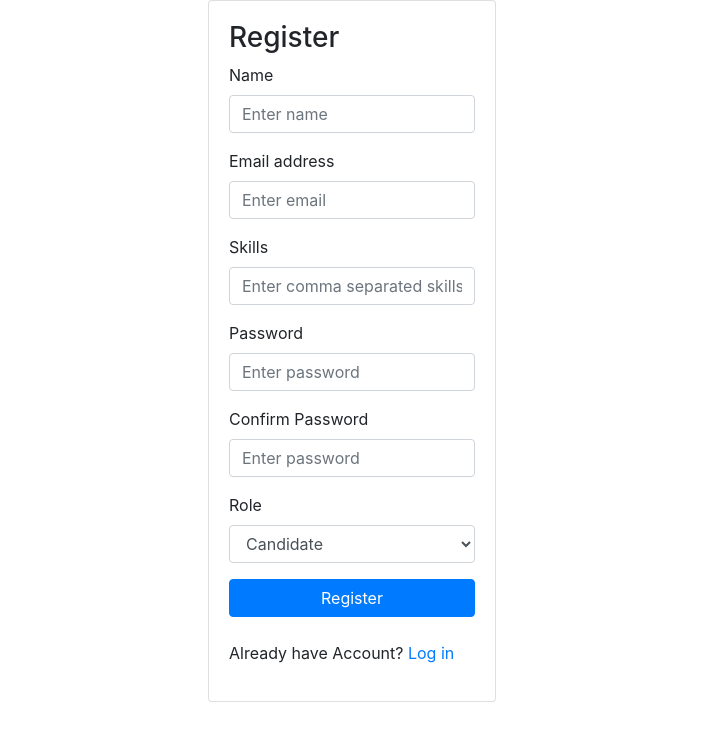
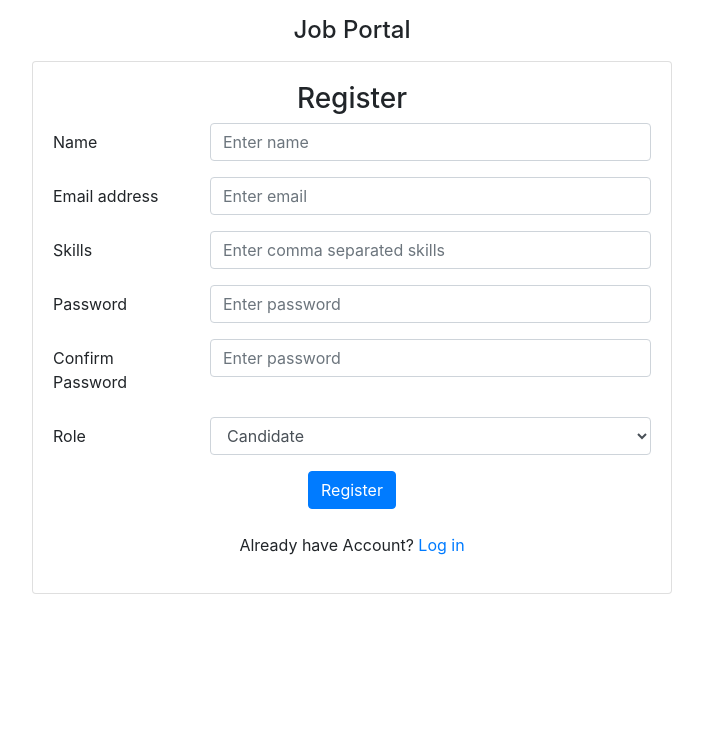
Before and after one commit to anujsoni08/job-portal, a React (Create React App) app: page /signup in a window 1280 px wide. Shown: the top 738 px of the page, without its empty margins (288-991 px from the left). Built offline with nearby package versions, Linux system fonts and the light colour scheme.

Commit message:
added snackbar

```diff
--- a/src/components/common/JobDetail/JobDetail.tsx
+++ b/src/components/common/JobDetail/JobDetail.tsx
@@ -1,4 +1,4 @@
-import React, { useState, Fragment, useEffect } from "react";
+import React, { useState, useEffect } from "react";
 import { withRouter } from "react-router";
 
 import { getJobDetail } from "../../../utils/private.api.helper";
--- a/src/containers/screens/HomeScreen/Candidate/Candidate.tsx
+++ b/src/containers/screens/HomeScreen/Candidate/Candidate.tsx
@@ -22,14 +22,14 @@ const Candidate = () => {
     const params = {
       jobId,
     };
-    const res = await applyCandidateJob(params);
+    await applyCandidateJob(params);
   };
 
   return (
     <div className="my-3 p-3 bg-white rounded shadow-sm">
       {jobList.length ? (
         <Fragment>
-          <h6 className="border-bottom border-gray pb-2 mb-0">
+        <h6 className="border-bottom border-gray pb-2 mb-0">
             Available Jobs
           </h6>
           {jobList.map((jobDetail: JobDetailInterface) => {
--- a/src/containers/screens/HomeScreen/Recruiter/Recruiter.tsx
+++ b/src/containers/screens/HomeScreen/Recruiter/Recruiter.tsx
@@ -35,7 +35,7 @@ const Recruiter = () => {
     const params = {
       jobId,
     };
-    const res = await deleteJob(params);
+    await deleteJob(params);
   };
 
   const handleModalClose = () => {
@@ -79,6 +79,7 @@ const Recruiter = () => {
                           <a
                             className="dropdown-item"
                             role="button"
+                            type="button"
                             onClick={() => {
                               setSelectedJobId(jobDetail.id);
                               setModalState(true);
@@ -88,6 +89,7 @@ const Recruiter = () => {
                           </a>
                           <a
                             role="button"
+                            type="button"
                             className="dropdown-item"
                             onClick={() => handleDeleteJob(jobDetail.id)}
                           >
--- a/src/containers/screens/LoginScreen/Login/Login.tsx
+++ b/src/containers/screens/LoginScreen/Login/Login.tsx
@@ -3,13 +3,27 @@ import { Link } from "react-router-dom";
 
 import "./index.css";
 import { handleUserLogin } from "../../../../utils/public.api.helper";
+import SimpleSnackbar from "../../../../components/common/Snackbar/Snackbar";
 
 const Login = (props: any) => {
-  const [loginType, setLoginType] = useState("candidate");
   const [formValues, setFormValues] = useState({
     email: "",
     password: "",
   });
+
+  const [snackbarValues, setSnackbarValues] = useState({
+    mode: "error",
+    message: "",
+    state: false,
+  });
+
+  const handleSnackbarClose = () => {
+    setSnackbarValues({
+      mode: "error",
+      message: "",
+      state: false,
+    });
+  };
 
   const handleLoginFormValues = (event: any) => {
     const { value, name } = event.target;
@@ -25,6 +39,11 @@ const Login = (props: any) => {
     const res: any = await handleUserLogin(formValues);
     if (res.data.code === 200) {
       const { email, name, userRole, skills, token, id } = res.data.data;
+      setSnackbarValues({
+        mode: "success",
+        message: "Successfully logged in",
+        state: true,
+      });
       await sessionStorage.setItem("email", email);
       await sessionStorage.setItem("name", name);
       await sessionStorage.setItem("userRole", userRole);
@@ -33,54 +52,76 @@ const Login = (props: any) => {
       await sessionStorage.setItem("id", id);
       props.history.push("/");
     } else {
+      setSnackbarValues({
+        mode: "error",
+        message: "Successfully logged in",
+        state: true,
+      });
     }
   };
 
   return (
-    <div className="card w-50">
+    <div>
+      <h4 className="text-center mt-3">Job Portal</h4>
+      <div className="card w-50 mt-3">
         <div className="card-body">
           <form>
-          <h3>Sign In</h3>
+            <h3 className="text-center">Sign In</h3>
 
-          <div className="form-group">
-            <label>Email address</label>
+            <div className="form-group row">
+              <label htmlFor="email" className="col-sm-3 col-form-label">
+                Email address
+              </label>
+              <div className="col-sm-9">
                 <input
                   type="email"
                   name="email"
+                  id="email"
                   onChange={handleLoginFormValues}
                   className="form-control"
                   placeholder="Enter email"
                 />
               </div>
+            </div>
 
-          <div className="form-group">
-            <label>Password</label>
+            <div className="form-group row">
+              <label htmlFor="password" className="col-sm-3 col-form-label">
+                Password
+              </label>
+              <div className="col-sm-9">
                 <input
                   type="password"
                   name="password"
+                  id="password"
                   onChange={handleLoginFormValues}
                   className="form-control"
                   placeholder="Enter password"
                 />
               </div>
+            </div>
 
             <div className="text-center">
               <button
                 onClick={(event) => handleLogin(event)}
-              className="btn btn-primary btn-block"
+                className="btn btn-primary"
               >
                 Login
               </button>
             </div>
             <br />
-          <p>
+            <p className="text-center">
               New user?
-            <Link to="/signup">
-              <i className="fas fa-user-plus" /> Sign up
-            </Link>
+              <Link to="/signup">{"  "} Sign up</Link>
             </p>
           </form>
         </div>
+      </div>
+      <SimpleSnackbar
+        message={snackbarValues.message}
+        state={snackbarValues.state}
+        mode={snackbarValues.mode}
+        onClose={() => handleSnackbarClose()}
+      />
     </div>
   );
 };
--- a/src/containers/screens/LoginScreen/Register/Register.tsx
+++ b/src/containers/screens/LoginScreen/Register/Register.tsx
@@ -28,76 +28,110 @@ const Register = () => {
     event.preventDefault();
     formValues = {
       ...formValues,
-      userRole: formValues.userRole,
+      userRole: Number(formValues.userRole),
     };
-    const res = await handleUserRegistration(formValues);
+    await handleUserRegistration(formValues);
   };
 
   return (
-    <div className="card" style={{ width: "18rem" }}>
+    <div>
+      <h4 className="text-center mt-3">Job Portal</h4>
+      <div className="card w-50 mt-3">
         <div className="card-body">
           <form>
-          <h3>Register</h3>
+            <h3 className="text-center">Register</h3>
 
-          <div className="form-group">
-            <label>Name</label>
+            <div className="form-group row">
+              <label htmlFor="name" className="col-sm-3 col-form-label">
+                Name
+              </label>
+              <div className="col-sm-9">
                 <input
                   name="name"
+                  id="name"
                   type="text"
                   onChange={handleRegisterFormValues}
                   className="form-control"
                   placeholder="Enter name"
                 />
               </div>
+            </div>
 
-          <div className="form-group">
-            <label>Email address</label>
+            <div className="form-group row">
+              <label htmlFor="email" className="col-sm-3 col-form-label">
+                Email address
+              </label>
+              <div className="col-sm-9">
                 <input
                   name="email"
+                  id="email"
                   type="email"
                   onChange={handleRegisterFormValues}
                   className="form-control"
                   placeholder="Enter email"
                 />
               </div>
+            </div>
 
-          <div className="form-group">
-            <label>Skills</label>
+            <div className="form-group row">
+              <label htmlFor="skills" className="col-sm-3 col-form-label">
+                Skills
+              </label>
+              <div className="col-sm-9">
                 <input
+                  name="skills"
+                  id="skills"
                   type="text"
-              name="skills"
                   onChange={handleRegisterFormValues}
                   className="form-control"
                   placeholder="Enter comma separated skills"
                 />
               </div>
+            </div>
 
-          <div className="form-group">
-            <label>Password</label>
+            <div className="form-group row">
+              <label htmlFor="password" className="col-sm-3 col-form-label">
+                Password
+              </label>
+              <div className="col-sm-9">
                 <input
                   name="password"
+                  id="password"
                   type="password"
                   onChange={handleRegisterFormValues}
                   className="form-control"
                   placeholder="Enter password"
                 />
               </div>
+            </div>
 
-          <div className="form-group">
-            <label>Confirm Password</label>
+            <div className="form-group row">
+              <label
+                htmlFor="confirmPassword"
+                className="col-sm-3 col-form-label"
+              >
+                Confirm Password
+              </label>
+              <div className="col-sm-9">
                 <input
                   name="confirmPassword"
+                  id="confirmPassword"
                   type="password"
                   onChange={handleRegisterFormValues}
                   className="form-control"
                   placeholder="Enter password"
                 />
               </div>
+            </div>
 
-          <div className="form-group">
-            <label>Role</label>
+            <div className="form-group row">
+              <label htmlFor="userRole" className="col-sm-3 col-form-label">
+                Role
+              </label>
+              <div className="col-sm-9">
                 <select
                   name="userRole"
+                  id="userRole"
                   className="form-control"
                   onChange={handleRegisterFormValues}
                 >
@@ -105,22 +139,22 @@ const Register = () => {
                   <option value={0}>Employer</option>
                 </select>
               </div>
+            </div>
             <div className="text-center">
               <button
                 onClick={(event) => handleRegister(event)}
-              className="btn btn-primary btn-block"
+                className="btn btn-primary"
               >
                 Register
               </button>
             </div>
             <br />
-          <p>
+            <p className="text-center">
               Already have Account?
-            <Link to="/login">
-              <i className="fas fa-user-plus" /> Log in
-            </Link>
+              <Link to="/login">{"  "} Log in</Link>
             </p>
           </form>
+        </div>
       </div>
     </div>
   );
```
Also changed, not shown: src/components/common/Snackbar/Snackbar.tsx (+10 -10 lines), src/containers/screens/HomeScreen/Navigation/Navigation.tsx (+42 -1 lines), src/containers/screens/HomeScreen/Recruiter/PostNewJob/PostNewJob.tsx (+25 -10 lines). Lines whose indentation alone changed are shown as unchanged.
